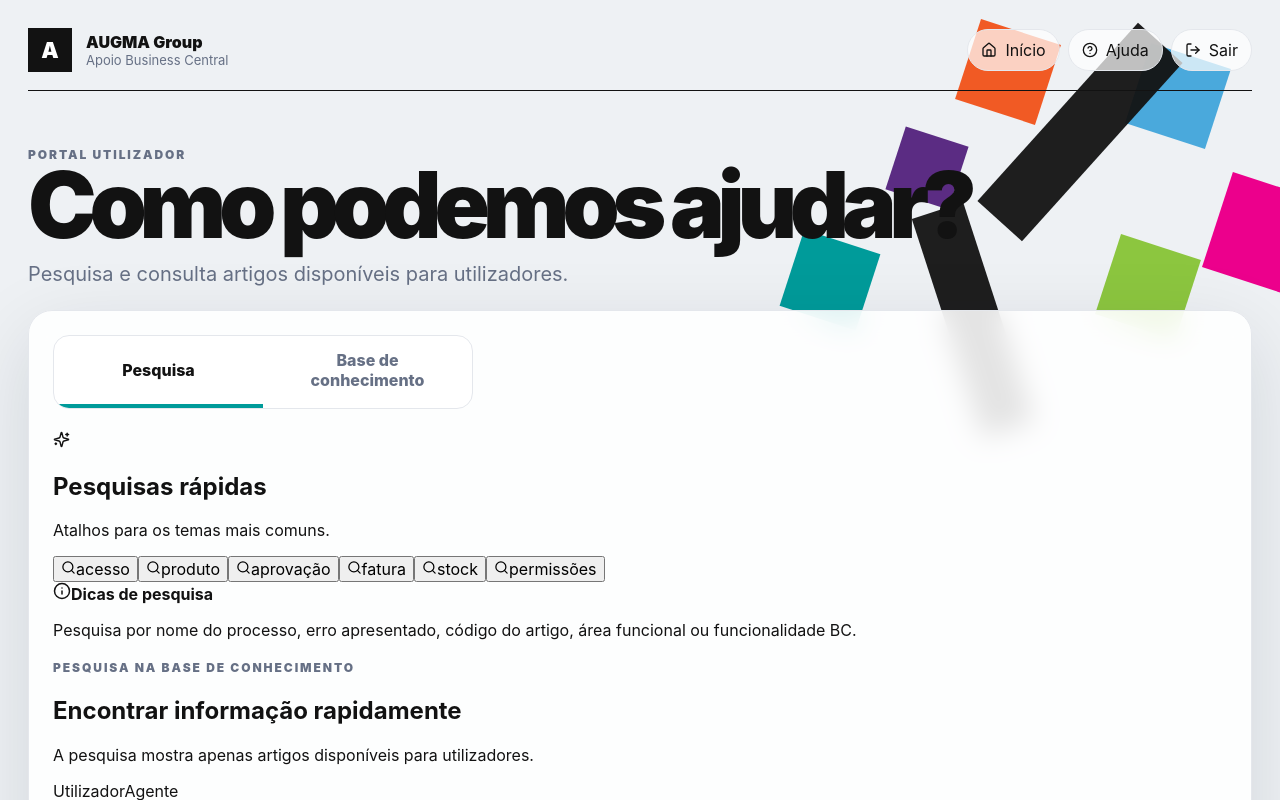
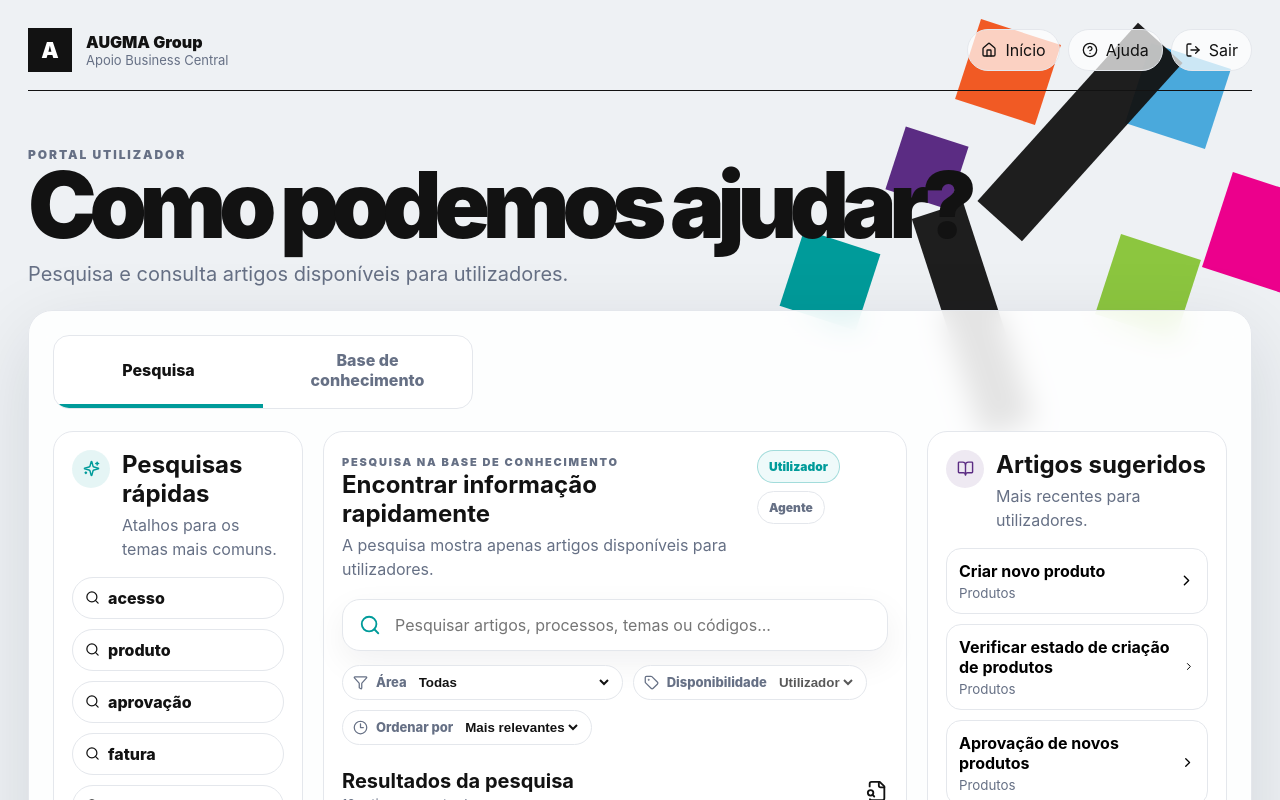
Before and after one commit to bernardomaraujo-tech/helpBC, a React (Vite) app: page / in a window 1280 px wide. Both pictures are taken after a click on the button 228 px from the left and 550 px from the top of the page. Shown: the top 800 px of the page. Built offline with nearby package versions, Linux system fonts and the light colour scheme.

Commit message:
Update styles.css

```diff
--- a/src/styles.css
+++ b/src/styles.css
@@ -1084,3 +1084,482 @@ button {
     grid-template-columns: 1fr;
   }
 }
+
+/* Search-first portal */
+.portal-title-row {
+  display: flex;
+  align-items: flex-end;
+  justify-content: space-between;
+  gap: 20px;
+}
+
+.portal-title-row p {
+  max-width: 760px;
+}
+
+.search-layout {
+  display: grid;
+  grid-template-columns: 250px minmax(0, 1fr) 300px;
+  gap: 20px;
+  align-items: start;
+}
+
+.quick-search-panel,
+.knowledge-search-panel,
+.suggestions-panel,
+.kb-management-panel,
+.management-card {
+  border: 1px solid var(--line);
+  border-radius: 20px;
+  background: #fff;
+  padding: 18px;
+}
+
+.knowledge-search-panel {
+  min-width: 0;
+}
+
+.search-panel-heading {
+  display: flex;
+  gap: 12px;
+  align-items: flex-start;
+  margin-bottom: 16px;
+}
+
+.search-panel-heading h2,
+.search-context-row h2,
+.management-card h3 {
+  margin: 0;
+}
+
+.search-panel-heading p,
+.search-context-row p,
+.management-card p {
+  margin: 5px 0 0;
+  color: var(--muted);
+  line-height: 1.5;
+}
+
+.icon-pill {
+  width: 38px;
+  height: 38px;
+  border-radius: 999px;
+  display: grid;
+  place-items: center;
+  flex: 0 0 auto;
+}
+
+.icon-pill.teal {
+  color: var(--teal);
+  background: rgba(0, 155, 154, 0.1);
+}
+
+.icon-pill.purple {
+  color: var(--purple);
+  background: rgba(91, 44, 131, 0.1);
+}
+
+.icon-pill.orange {
+  color: var(--orange);
+  background: rgba(241, 90, 36, 0.1);
+}
+
+.quick-chip-list {
+  display: flex;
+  flex-direction: column;
+  gap: 10px;
+}
+
+.quick-search-chip,
+.most-searched-card button {
+  border: 1px solid var(--line);
+  background: #fff;
+  color: var(--black);
+  border-radius: 999px;
+  padding: 10px 12px;
+  display: inline-flex;
+  align-items: center;
+  justify-content: flex-start;
+  gap: 8px;
+  font-weight: 850;
+  text-align: left;
+}
+
+.quick-search-chip:hover,
+.most-searched-card button:hover {
+  border-color: rgba(0, 155, 154, 0.42);
+  background: #f0fbfb;
+}
+
+.search-tip-card,
+.most-searched-card {
+  margin-top: 18px;
+  border: 1px solid rgba(0, 155, 154, 0.18);
+  background: #f3fbfb;
+  border-radius: 16px;
+  padding: 16px;
+}
+
+.search-tip-card strong,
+.most-searched-card strong {
+  display: block;
+  margin-top: 8px;
+}
+
+.search-tip-card p {
+  color: var(--muted);
+  line-height: 1.5;
+  margin-bottom: 0;
+}
+
+.search-context-row {
+  display: flex;
+  justify-content: space-between;
+  gap: 18px;
+  align-items: flex-start;
+  margin-bottom: 18px;
+}
+
+.compact-eyebrow {
+  font-size: 11px;
+}
+
+.role-pills {
+  display: flex;
+  gap: 8px;
+  flex-wrap: wrap;
+}
+
+.role-pill {
+  border: 1px solid var(--line);
+  color: var(--muted);
+  background: #fff;
+  border-radius: 999px;
+  padding: 8px 11px;
+  font-size: 12px;
+  font-weight: 900;
+}
+
+.role-pill.active.teal {
+  color: var(--teal);
+  background: #effafa;
+  border-color: rgba(0, 155, 154, 0.32);
+}
+
+.role-pill.active.purple {
+  color: var(--purple);
+  background: #f6efff;
+  border-color: rgba(91, 44, 131, 0.32);
+}
+
+.search-box {
+  border: 1px solid var(--line);
+  border-radius: 18px;
+  background: #fff;
+  display: flex;
+  align-items: center;
+  gap: 12px;
+  padding: 14px 16px;
+  box-shadow: 0 12px 34px rgba(16, 24, 40, 0.06);
+}
+
+.search-box:focus-within {
+  border-color: rgba(0, 155, 154, 0.55);
+  box-shadow: 0 16px 40px rgba(0, 155, 154, 0.1);
+}
+
+.search-box svg {
+  color: var(--teal);
+}
+
+.search-box input {
+  flex: 1;
+  min-width: 0;
+  border: 0;
+  outline: 0;
+  font-size: 16px;
+}
+
+.clear-search {
+  border: 1px solid var(--line);
+  background: #f8fafc;
+  border-radius: 999px;
+  padding: 8px 11px;
+  color: var(--muted);
+  font-weight: 850;
+}
+
+.search-filters {
+  display: flex;
+  flex-wrap: wrap;
+  gap: 10px;
+  margin: 14px 0 20px;
+}
+
+.search-filters label {
+  border: 1px solid var(--line);
+  border-radius: 999px;
+  background: #fff;
+  padding: 8px 10px;
+  display: flex;
+  align-items: center;
+  gap: 8px;
+  color: var(--muted);
+  font-size: 13px;
+  font-weight: 850;
+}
+
+.search-filters select {
+  border: 0;
+  background: transparent;
+  color: var(--black);
+  outline: 0;
+  font-weight: 850;
+  max-width: 210px;
+}
+
+.search-results-header {
+  padding-top: 4px;
+}
+
+.search-result-list {
+  display: flex;
+  flex-direction: column;
+  gap: 12px;
+}
+
+.search-result-card {
+  width: 100%;
+  border: 1px solid var(--line);
+  background: #fff;
+  border-radius: 18px;
+  padding: 14px;
+  display: grid;
+  grid-template-columns: auto 1fr auto auto;
+  gap: 12px;
+  align-items: center;
+  text-align: left;
+  color: var(--black);
+  transition: transform 160ms ease, box-shadow 160ms ease, border-color 160ms ease;
+}
+
+.search-result-card:hover {
+  transform: translateY(-2px);
+  border-color: rgba(0, 155, 154, 0.3);
+  box-shadow: 0 14px 36px rgba(16, 24, 40, 0.08);
+}
+
+.search-result-icon {
+  width: 42px;
+  height: 42px;
+  border-radius: 14px;
+  display: grid;
+  place-items: center;
+  color: var(--teal);
+  background: rgba(0, 155, 154, 0.1);
+}
+
+.search-result-content {
+  min-width: 0;
+  display: grid;
+  gap: 5px;
+}
+
+.search-result-content strong {
+  font-size: 16px;
+}
+
+.search-result-content span,
+.search-result-content small {
+  color: var(--muted);
+  line-height: 1.45;
+}
+
+.search-result-content span {
+  overflow: hidden;
+  display: -webkit-box;
+  -webkit-line-clamp: 2;
+  -webkit-box-orient: vertical;
+}
+
+.relevance-pill {
+  border-radius: 999px;
+  padding: 7px 10px;
+  font-size: 12px;
+  font-weight: 900;
+  white-space: nowrap;
+}
+
+.relevance-alta {
+  color: #067647;
+  background: #e7f8ee;
+}
+
+.relevance-media {
+  color: #175cd3;
+  background: #e8f2ff;
+}
+
+.relevance-baixa {
+  color: #6941c6;
+  background: #f4f0ff;
+}
+
+.empty-search-state {
+  border: 1px dashed var(--line);
+  border-radius: 18px;
+  padding: 28px;
+  display: grid;
+  place-items: center;
+  text-align: center;
+  gap: 10px;
+  background: #f8fafc;
+  color: var(--muted);
+}
+
+.empty-search-state strong {
+  color: var(--black);
+}
+
+.empty-search-state p {
+  margin: 0;
+  max-width: 520px;
+  line-height: 1.5;
+}
+
+.full-width-state {
+  grid-column: 1 / -1;
+}
+
+.suggestion-list {
+  display: flex;
+  flex-direction: column;
+  gap: 10px;
+}
+
+.suggestion-card {
+  width: 100%;
+  border: 1px solid var(--line);
+  background: #fff;
+  border-radius: 15px;
+  padding: 12px;
+  display: flex;
+  justify-content: space-between;
+  gap: 10px;
+  align-items: center;
+  text-align: left;
+}
+
+.suggestion-card:hover {
+  border-color: rgba(91, 44, 131, 0.35);
+  background: #fbf9ff;
+}
+
+.suggestion-card span {
+  display: grid;
+  gap: 4px;
+}
+
+.suggestion-card small {
+  color: var(--muted);
+}
+
+.most-searched-card div {
+  display: flex;
+  flex-wrap: wrap;
+  gap: 8px;
+  margin-top: 12px;
+}
+
+.kb-section-header {
+  margin-top: 2px;
+}
+
+.compact-availability {
+  margin-top: 14px;
+}
+
+.compact-availability span {
+  font-size: 11px;
+}
+
+.kb-management-panel {
+  padding: 18px;
+}
+
+.kb-management-grid {
+  display: grid;
+  grid-template-columns: repeat(2, minmax(0, 1fr));
+  gap: 16px;
+}
+
+.management-card {
+  display: grid;
+  gap: 12px;
+  align-content: start;
+}
+
+.management-card-wide {
+  grid-column: 1 / -1;
+}
+
+.management-card ol {
+  margin: 0;
+  padding-left: 22px;
+  color: var(--muted);
+  line-height: 1.7;
+}
+
+.management-card a.primary {
+  width: fit-content;
+  text-decoration: none;
+}
+
+.file-upload-box {
+  border: 1px dashed rgba(0, 155, 154, 0.42);
+  background: #f3fbfb;
+  border-radius: 16px;
+  padding: 14px;
+  color: var(--teal);
+  display: flex;
+  gap: 10px;
+  align-items: center;
+  font-weight: 900;
+  cursor: pointer;
+}
+
+.file-upload-box input {
+  display: none;
+}
+
+@media (max-width: 1240px) {
+  .search-layout {
+    grid-template-columns: 1fr;
+  }
+
+  .quick-chip-list {
+    flex-direction: row;
+    flex-wrap: wrap;
+  }
+}
+
+@media (max-width: 760px) {
+  .search-context-row,
+  .portal-title-row {
+    flex-direction: column;
+    align-items: flex-start;
+  }
+
+  .search-result-card {
+    grid-template-columns: auto 1fr auto;
+  }
+
+  .relevance-pill {
+    grid-column: 2 / -1;
+    width: fit-content;
+  }
+
+  .kb-management-grid {
+    grid-template-columns: 1fr;
+  }
+}
```
